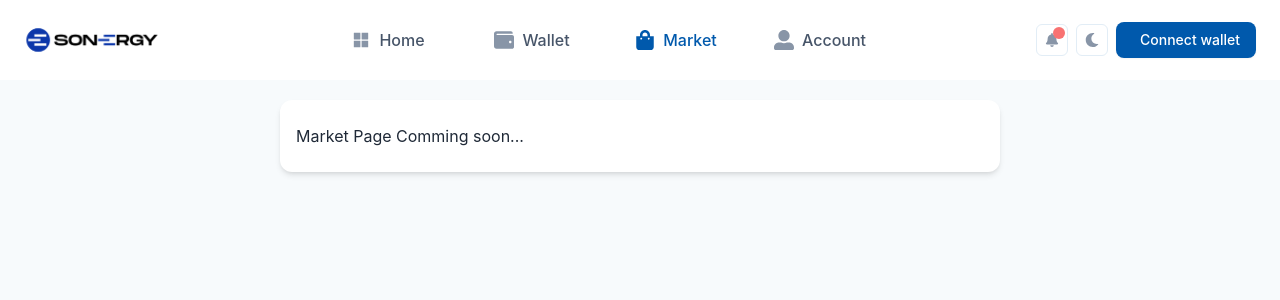
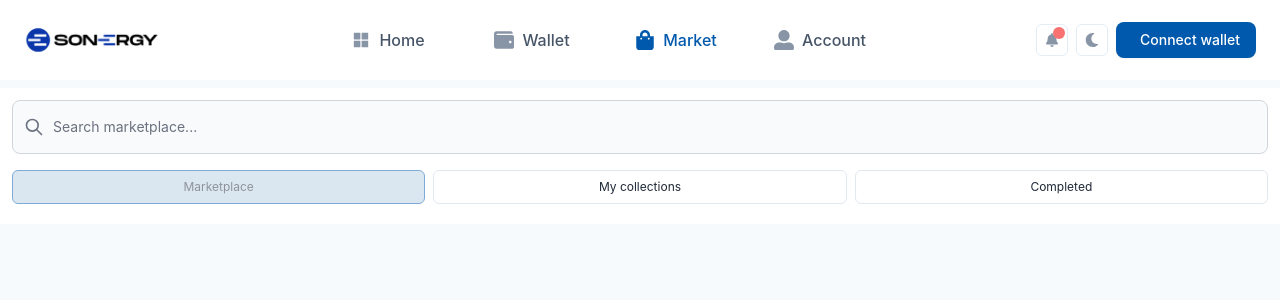
Before and after one commit to afullsnack/sonergy_test, a Next.js app: page /market in a window 1280 px wide. Shown: the top 300 px of the page. Built offline with nearby package versions, Linux system fonts and the light colour scheme.

Commit message:
FEAT: Building out the market place pages and interactions

```diff
--- a/pages/home/index.tsx
+++ b/pages/home/index.tsx
@@ -6,9 +6,7 @@ import withLayout from "../../components/Layout";
 import OnboardCard from "../../components/OnboardCard";
 import { AvailableSurveyCarousel, MySurveyList } from "../../components/Survey";
 
-
-function Home () {
-
+function Home() {
   const router = useRouter();
 
   return (
@@ -18,30 +16,62 @@ function Home () {
       </div>
       {/* Available surveys section */}
       <div className="flex flex-col items-start justify-start w-full mobile:p-3 mb-3">
-        <span className="text-[16px] desktop:text-lg font-medium text-slate-800 mb-3">Available surveys</span>
+        <span className="text-[16px] desktop:text-lg font-medium text-slate-800 mb-3">
+          Available surveys
+        </span>
         <AvailableSurveyCarousel />
       </div>
 
       {/* My Surveys section */}
       <div className="flex flex-col items-start justify-start w-full mobile:p-3 mb-10">
-        <span className="text-[16px] desktop:text-lg font-medium text-slate-800 mb-3">My surveys</span>
+        <span className="text-[16px] desktop:text-lg font-medium text-slate-800 mb-3">
+          My surveys
+        </span>
         <OnboardCard>
-          <MySurveyList title={'Commissioned Surveys'} count={'3'} onClick={(e) => {
-            console.log('Commissioned Surveys Survey clicked', e);
-            router.push('/home/my-surveys');
-          }} />
-          <MySurveyList title={'Completed Surveys'} count={'12'} onClick={(e) => console.log('Completed Surveys Survey clicked', e)} />
-          <MySurveyList title={'Validated Surveys'} count={'5'} onClick={(e) => console.log('Validated Surveys Survey clicked', e)} />
+          <MySurveyList
+            title={"Commissioned Surveys"}
+            count={"3"}
+            onClick={(e) => {
+              console.log("Commissioned Surveys Survey clicked", e);
+              router.push("/home/my-surveys");
+            }}
+          />
+          <MySurveyList
+            title={"Completed Surveys"}
+            count={"12"}
+            onClick={(e) => console.log("Completed Surveys Survey clicked", e)}
+          />
+          <MySurveyList
+            title={"Validated Surveys"}
+            count={"5"}
+            onClick={(e) => console.log("Validated Surveys Survey clicked", e)}
+          />
         </OnboardCard>
       </div>
 
       {/* Survey actions */}
       <div className="w-full flex flex-col mobile:p-3 bg-white">
-        <ButtonPrimary text="Create a survey" icon={<FaPlus color="white" size={12} />} iconPosition="left" type="normal" onClick={e => {
-          console.log('Create survey clicked');
-          router.push('/home/create-survey');
-        }} block={true} />
-        <ButtonGhost text="Become a validator" icon={null} iconPosition={null} type="normal" onClick={e => console.log('Become a validator clicked')} block={true} />
+        <ButtonPrimary
+          text="Create a survey"
+          icon={<FaPlus color="white" size={12} />}
+          iconPosition="left"
+          type="normal"
+          onClick={(e) => {
+            console.log("Create survey clicked");
+            router.push("/home/create-survey");
+          }}
+          block={true}
+          isLoading={false}
+        />
+        <ButtonGhost
+          text="Become a validator"
+          icon={null}
+          iconPosition={null}
+          type="normal"
+          onClick={(e) => console.log("Become a validator clicked")}
+          block={true}
+          isLoading={false}
+        />
       </div>
     </div>
   );
--- a/pages/market/index.tsx
+++ b/pages/market/index.tsx
@@ -1,19 +1,95 @@
+import { useState } from "react";
 import withLayout from "../../components/Layout";
-import OnboardCard from "../../components/OnboardCard";
-
 
 function Market() {
+  const [sort, setSort] = useState<string>("marketplace");
 
   return (
     <div className="w-full">
-      <div className="flex flex-col items-start justify-start w-full bg-transparent mobile:p-3 mb-8">
-        <OnboardCard>
-          <h2>Market Page Comming soon...</h2>
-        </OnboardCard>
+      <div className="flex flex-col items-start justify-start w-full bg-white p-3 mb-8">
+        {/* Search action */}
+        <form className="form-control mb-4 w-full">
+          {/* <label
+              htmlFor="search"
+              className="mb-4 text-sm font-medium text-gray-900 sr-only dark:text-gray-300"
+            >
+              Your Email
+            </label> */}
+          <div className="relative">
+            <div className="flex absolute inset-y-0 left-0 items-center pl-3 pointer-events-none">
+              <svg
+                className="w-5 h-5 text-gray-500 dark:text-gray-400"
+                fill="none"
+                stroke="currentColor"
+                viewBox="0 0 24 24"
+                xmlns="http://www.w3.org/2000/svg"
+              >
+                <path
+                  stroke-linecap="round"
+                  stroke-linejoin="round"
+                  stroke-width="2"
+                  d="M21 21l-6-6m2-5a7 7 0 11-14 0 7 7 0 0114 0z"
+                ></path>
+              </svg>
+            </div>
+            <input
+              type="search"
+              id="search"
+              className="block p-4 pl-10 w-full text-sm text-gray-900 bg-gray-50 rounded-lg border border-gray-300 focus:ring-blue-500 focus:border-blue-500 dark:bg-gray-700 dark:border-gray-600 dark:placeholder-gray-400 dark:text-white dark:focus:ring-blue-500 dark:focus:border-blue-500"
+              placeholder={`Search ${
+                sort === "marketplace"
+                  ? "marketplace"
+                  : sort === "collections"
+                  ? "my collections"
+                  : "completed surveys"
+              }...`}
+              required
+            />
+            {/* <button
+                type="submit"
+                className="text-white absolute right-2.5 bottom-2.5 bg-blue-700 hover:bg-blue-800 focus:ring-4 focus:outline-none focus:ring-blue-300 font-medium rounded-lg text-sm px-4 py-2 dark:bg-blue-600 dark:hover:bg-blue-700 dark:focus:ring-blue-800"
+              >
+                Search
+              </button> */}
+          </div>
+        </form>
+        {/* Sort actions */}
+        {/* <div className="flex flex-col items-start justify-start w-full bg-white mb-10"> */}
+        <div className="flex items-center justify-center w-full mb-2">
+          <button
+            className={`flex-1 mr-1 p-2 rounded-md border-solid border-[1px] ${
+              sort === "marketplace"
+                ? "border-primary bg-[#B9D0E3] opacity-50 text-gray-800"
+                : "border-slate-200"
+            } mobile:text-xs`}
+            onClick={(e) => setSort("marketplace")}
+          >
+            Marketplace
+          </button>
+          <button
+            className={`flex-1 mx-1 p-2 rounded-md border-solid border-[1px] ${
+              sort === "collections"
+                ? "border-primary bg-[#B9D0E3] opacity-50 text-gray-800"
+                : "border-slate-200"
+            }  mobile:text-xs`}
+            onClick={(e) => setSort("collections")}
+          >
+            My collections
+          </button>
+          <button
+            className={`flex-1 ml-1 p-2 rounded-md border-solid border-[1px] ${
+              sort === "completed"
+                ? "border-primary bg-[#B9D0E3] opacity-50 text-gray-800"
+                : "border-slate-200"
+            }  mobile:text-xs`}
+            onClick={(e) => setSort("completed")}
+          >
+            Completed
+          </button>
+        </div>
       </div>
     </div>
   );
 }
 
-
 export default withLayout(Market);
--- a/styles/globals.css
+++ b/styles/globals.css
@@ -25,7 +25,7 @@ a {
 
 @layer components {
   .container {
-    @apply w-screen min-h-screen flex flex-col items-stretch justify-start my-0 mx-auto;
+    @apply w-screen min-h-screen mobile:w-[100vw] mobile:min-w-full flex flex-col items-stretch justify-start my-0 mx-auto;
   }
   /* w-[100vw] min-w-full */
 
```
Also changed, not shown: components/Survey.tsx (+99 -25 lines), pages/home/my-surveys.tsx (+74 -18 lines).
